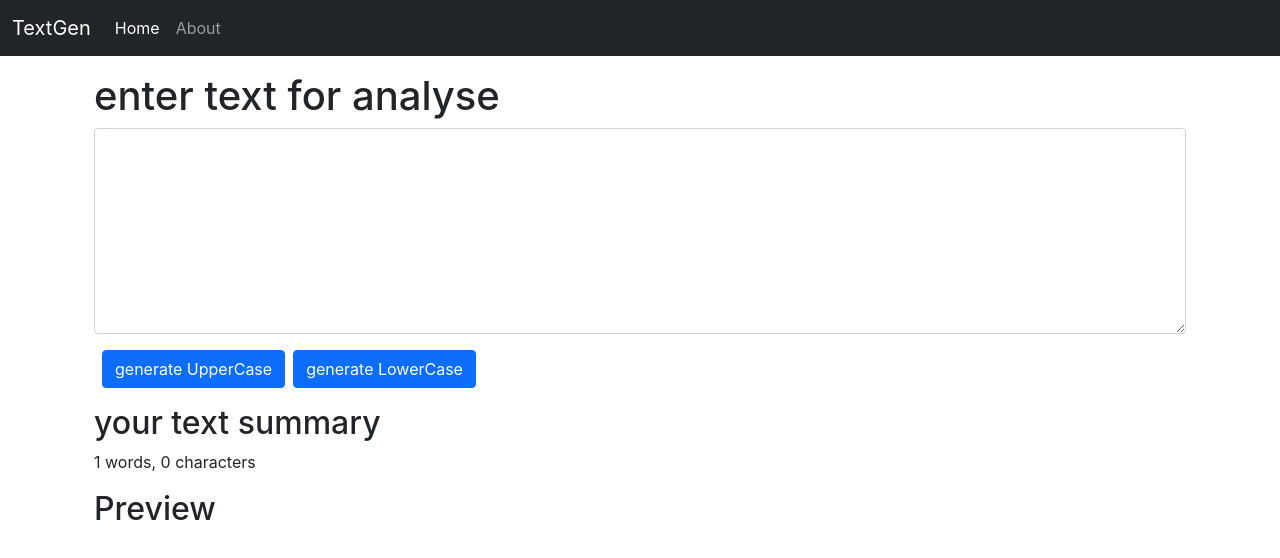
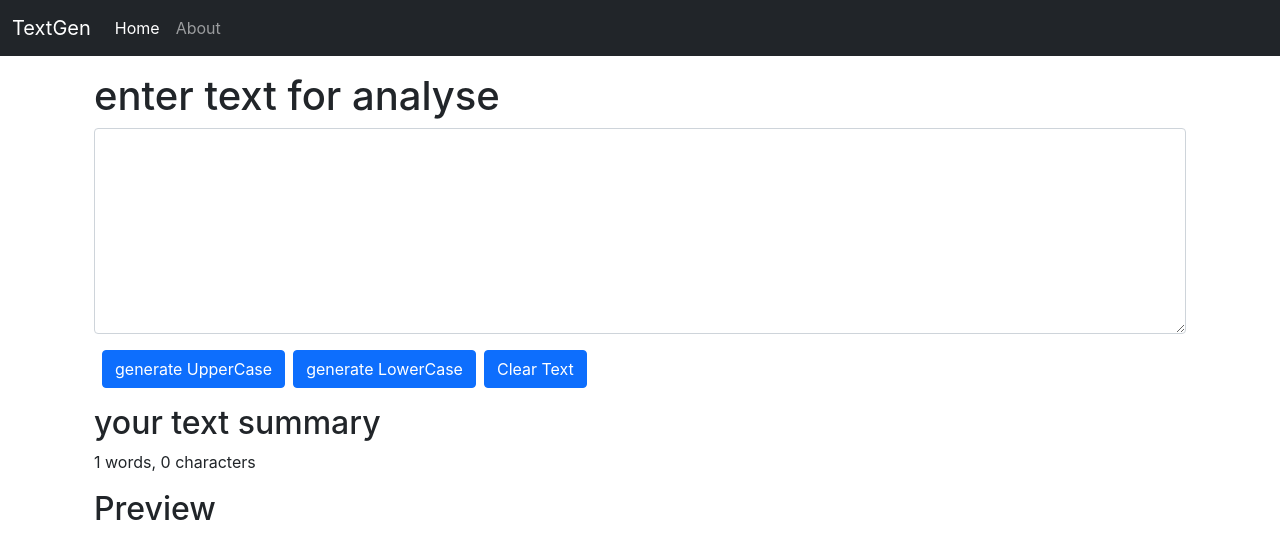
Before and after one commit to ShuvamMazumder/text-generator-react, a React (Create React App) app: page / in a window 1280 px wide. Shown: the top 558 px of the page. Built offline with nearby package versions, Linux system fonts and the light colour scheme.

Commit message:
add clear text features

```diff
--- a/src/components/TextForm.js
+++ b/src/components/TextForm.js
@@ -8,6 +8,10 @@ export default function TextForm(props) {
 
   const handleLoClick = () => {
     let newText = text.toLowerCase();
+    setText(newText);
+  };
+  const handleClearClick = () => {
+    let newText = "";
     setText(newText);
   };
 
@@ -33,12 +37,16 @@ export default function TextForm(props) {
         </div>
 
         <button className="btn btn-primary mx-2" onClick={handleUpClick}>
-        generate UpperCase
+          generate UpperCase
         </button>
 
-      <button className="btn btn-primary" onClick={handleLoClick}>
-        generate LowerCase
-      </button>
+        <button className="btn btn-primary " onClick={handleLoClick}>
+          generate LowerCase
+        </button>
+
+        <button className="btn btn-primary mx-2" onClick={handleClearClick}>
+          Clear Text
+        </button>
       </div>
       <div className="container my-3">
         <h2>your text summary</h2>
```
